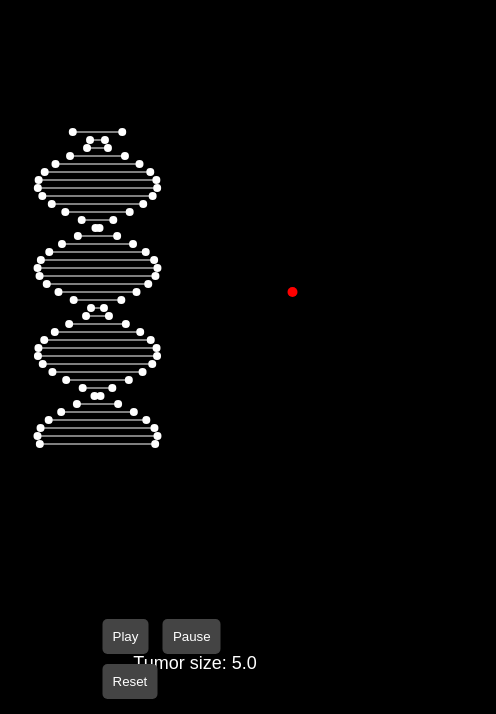
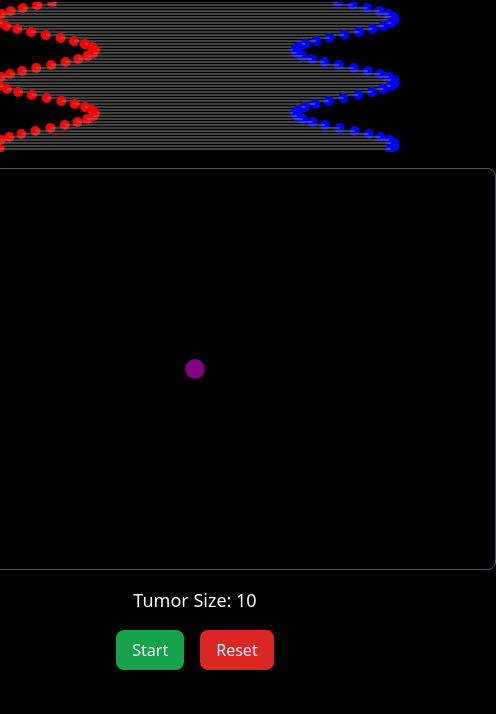
Before and after one commit to avisinha1711-bi/BioAI, a plain HTML site: page index.html in a window 390 px wide. Shown: the part 130-844 px from the top of the page, 496 px wide, since content can reach past the window. Drawn offline with nearby package versions, Linux system fonts and the light colour scheme.

Commit message:
Update index.html

```diff
--- a/index.html
+++ b/index.html
@@ -2,195 +2,156 @@
 <html lang="en">
 <head>
   <meta charset="UTF-8">
-  <title>Cancer Simulation with Angiogenesis</title>
-  <style>
-    body {
-      margin: 0;
-      display: flex;
-      height: 100vh;
-      background: black;
-      color: white;
-      font-family: Arial, sans-serif;
-    }
-    #dnaCanvas, #tumorCanvas {
-      flex: 1;
-    }
-    #controls {
-      position: absolute;
-      bottom: 10px;
-      left: 50%;
-      transform: translateX(-50%);
-    }
-    button {
-      margin: 5px;
-      padding: 10px;
-      border: none;
-      border-radius: 5px;
-      background: #444;
-      color: white;
-      cursor: pointer;
-    }
-    button:hover {
-      background: #666;
-    }
-    #header {
-      position: absolute;
-      top: 10px;
-      width: 100%;
-      text-align: center;
-      font-size: 24px;
-      font-weight: bold;
-      color: cyan;
-    }
-    #sizeDisplay {
-      position: absolute;
-      bottom: 40px;
-      width: 100%;
-      text-align: center;
-      font-size: 18px;
-      color: white;
-    }
-  </style>
+  <title>Cancer & DNA Simulation</title>
+  <script src="https://cdn.tailwindcss.com"></script>
 </head>
-<body>
-  <div id="header">CANCER METASTASIS BY BioAI</div>
-  <canvas id="dnaCanvas"></canvas>
-  <canvas id="tumorCanvas"></canvas>
-  <div id="sizeDisplay">Tumor size: 0</div>
-  <div id="controls">
-    <button onclick="playSim()">Play</button>
-    <button onclick="pauseSim()">Pause</button>
-    <button onclick="resetSim()">Reset</button>
+<body class="bg-black text-white flex flex-col items-center justify-center min-h-screen overflow-hidden">
+  <h1 class="text-cyan-400 text-3xl font-bold mb-4">CANCER METASTASIS BY BioAI</h1>
+
+  <!-- DNA Helix (background) -->
+  <canvas id="dnaCanvas" width="600" height="150" class="mb-4"></canvas>
+
+  <!-- Cancer Simulation -->
+  <canvas id="cancerCanvas" width="600" height="400" class="border border-gray-600 rounded-lg"></canvas>
+
+  <div id="tumorSize" class="mt-4 text-lg"></div>
+
+  <div class="mt-4 flex space-x-4">
+    <button onclick="startSimulation()" class="bg-green-600 hover:bg-green-700 text-white px-4 py-2 rounded-lg">Start</button>
+    <button onclick="resetSimulation()" class="bg-red-600 hover:bg-red-700 text-white px-4 py-2 rounded-lg">Reset</button>
   </div>
 
   <script>
-    // DNA Double Helix (left)
-    const dnaCanvas = document.getElementById('dnaCanvas');
-    const dnaCtx = dnaCanvas.getContext('2d');
-    dnaCanvas.width = window.innerWidth / 2;
-    dnaCanvas.height = window.innerHeight;
+    /* DNA Helix Animation */
+    const dnaCanvas = document.getElementById("dnaCanvas");
+    const dnaCtx = dnaCanvas.getContext("2d");
+    let angle = 0;
 
-    let angle = 0;
     function drawDNA() {
       dnaCtx.clearRect(0, 0, dnaCanvas.width, dnaCanvas.height);
-      const midX = dnaCanvas.width / 2;
-      const midY = dnaCanvas.height / 2;
-      const spacing = 8;
+      for (let i = 0; i < 50; i++) {
+        let x1 = 150 + Math.sin(angle + i * 0.3) * 50;
+        let x2 = 450 + Math.sin(angle + i * 0.3 + Math.PI) * 50;
+        let y = i * 3;
+        dnaCtx.beginPath();
+        dnaCtx.arc(x1, y, 5, 0, Math.PI * 2);
+        dnaCtx.fillStyle = "red";
+        dnaCtx.fill();
 
-      for (let i = -20; i < 20; i++) {
-        const y = midY + i * spacing;
-        const x1 = midX + Math.sin(angle + i * 0.3) * 60;
-        const x2 = midX + Math.sin(angle + i * 0.3 + Math.PI) * 60;
+        dnaCtx.beginPath();
+        dnaCtx.arc(x2, y, 5, 0, Math.PI * 2);
+        dnaCtx.fillStyle = "blue";
+        dnaCtx.fill();
 
         dnaCtx.beginPath();
         dnaCtx.moveTo(x1, y);
         dnaCtx.lineTo(x2, y);
-        dnaCtx.strokeStyle = 'white';
+        dnaCtx.strokeStyle = "gray";
         dnaCtx.stroke();
-
-        dnaCtx.beginPath();
-        dnaCtx.arc(x1, y, 4, 0, 2 * Math.PI);
-        dnaCtx.fillStyle = 'white';
-        dnaCtx.fill();
-
-        dnaCtx.beginPath();
-        dnaCtx.arc(x2, y, 4, 0, 2 * Math.PI);
-        dnaCtx.fillStyle = 'white';
-        dnaCtx.fill();
       }
-      angle += 0.05;
+      angle += 0.01; // slow rotation
       requestAnimationFrame(drawDNA);
     }
     drawDNA();
 
-    // Tumor Simulation with Angiogenesis (right)
-    const tumorCanvas = document.getElementById('tumorCanvas');
-    const tumorCtx = tumorCanvas.getContext('2d');
-    tumorCanvas.width = window.innerWidth / 2;
-    tumorCanvas.height = window.innerHeight;
+    /* Cancer Simulation */
+    const canvas = document.getElementById("cancerCanvas");
+    const ctx = canvas.getContext("2d");
+    const tumorSizeDisplay = document.getElementById("tumorSize");
 
-    let tumorSize = 5;
+    let tumor = { x: 300, y: 200, size: 10 };
+    let vessels = [];
+    let metastasis = [];
     let growing = false;
-    let vessels = [];
-    let dots = [];
 
     function drawTumor() {
-      tumorCtx.clearRect(0, 0, tumorCanvas.width, tumorCanvas.height);
-      const midX = tumorCanvas.width / 2;
-      const midY = tumorCanvas.height / 2;
-
-      // Draw tumor (red blob)
-      tumorCtx.beginPath();
-      tumorCtx.arc(midX, midY, tumorSize, 0, 2 * Math.PI);
-      tumorCtx.fillStyle = 'red';
-      tumorCtx.fill();
-
-      // Draw vessels with irregular curves
-      tumorCtx.strokeStyle = 'red';
-      vessels.forEach(v => {
-        tumorCtx.beginPath();
-        tumorCtx.moveTo(v.x, v.y);
-        let cx = v.x;
-        let cy = v.y;
-        for (let i = 0; i < v.segments; i++) {
-          const nx = cx + v.len / v.segments * Math.cos(v.angle + (Math.random() - 0.5) * 0.5);
-          const ny = cy + v.len / v.segments * Math.sin(v.angle + (Math.random() - 0.5) * 0.5);
-          tumorCtx.lineTo(nx, ny);
-          cx = nx;
-          cy = ny;
-        }
-        tumorCtx.stroke();
-      });
-
-      // Draw metastatic red dots
-      dots.forEach(d => {
-        tumorCtx.beginPath();
-        tumorCtx.arc(d.x, d.y, 3, 0, 2 * Math.PI);
-        tumorCtx.fillStyle = 'red';
-        tumorCtx.fill();
-      });
-
-      document.getElementById('sizeDisplay').textContent = `Tumor size: ${tumorSize.toFixed(1)}`;
+      ctx.beginPath();
+      ctx.arc(tumor.x, tumor.y, tumor.size, 0, Math.PI * 2);
+      ctx.fillStyle = "purple";
+      ctx.fill();
     }
 
-    function updateTumor() {
-      if (growing) {
-        tumorSize += 0.05; // slower growth speed
+    function drawVessels() {
+      ctx.strokeStyle = "red";
+      ctx.lineWidth = 2;
+      vessels.forEach(v => {
+        ctx.beginPath();
+        ctx.moveTo(v.x, v.y);
+        for (let i = 1; i < v.path.length; i++) {
+          ctx.lineTo(v.path[i].x, v.path[i].y);
+        }
+        ctx.stroke();
+      });
+    }
 
-        // Sprout vessels after threshold
-        if (tumorSize > 40 && Math.random() < 0.1) {
-          const angle = Math.random() * Math.PI * 2;
-          vessels.push({
-            x: tumorCanvas.width / 2 + Math.cos(angle) * tumorSize,
-            y: tumorCanvas.height / 2 + Math.sin(angle) * tumorSize,
-            angle: angle,
-            len: 30 + Math.random() * 30,
-            segments: 5 + Math.floor(Math.random() * 5)
-          });
+    function drawMetastasis() {
+      metastasis.forEach(dot => {
+        ctx.beginPath();
+        ctx.arc(dot.x, dot.y, 3, 0, Math.PI * 2);
+        ctx.fillStyle = "red";
+        ctx.fill();
+      });
+    }
+
+    function updateTumorSize() {
+      tumorSizeDisplay.textContent = "Tumor Size: " + Math.round(tumor.size);
+      tumorSizeDisplay.style.color = tumor.size > 50 ? "red" : "white";
+    }
+
+    function growTumor() {
+      if (!growing) return;
+      tumor.size += 0.2;
+
+      if (Math.random() < 0.1) {
+        let angle = Math.random() * Math.PI * 2;
+        let path = [];
+        let startX = tumor.x + Math.cos(angle) * tumor.size;
+        let startY = tumor.y + Math.sin(angle) * tumor.size;
+
+        path.push({ x: startX, y: startY });
+        let curX = startX, curY = startY;
+
+        for (let i = 0; i < 10; i++) {
+          curX += (Math.random() - 0.5) * 15;
+          curY += (Math.random() - 0.5) * 15;
+          path.push({ x: curX, y: curY });
         }
 
-        // Produce metastatic red dots outside tumor
-        if (tumorSize > 30 && Math.random() < 0.02) {
-          dots.push({
-            x: Math.random() * tumorCanvas.width,
-            y: Math.random() * tumorCanvas.height
-          });
-        }
+        vessels.push({ x: tumor.x, y: tumor.y, path });
       }
+
+      if (Math.random() < 0.05) {
+        metastasis.push({
+          x: Math.random() * canvas.width,
+          y: Math.random() * canvas.height
+        });
+      }
+
+      ctx.clearRect(0, 0, canvas.width, canvas.height);
       drawTumor();
-      requestAnimationFrame(updateTumor);
+      drawVessels();
+      drawMetastasis();
+      updateTumorSize();
+
+      requestAnimationFrame(growTumor);
     }
 
-    function playSim() { growing = true; }
-    function pauseSim() { growing = false; }
-    function resetSim() {
-      growing = false;
-      tumorSize = 5;
-      vessels = [];
-      dots = [];
+    function startSimulation() {
+      growing = true;
+      growTumor();
     }
 
-    updateTumor();
+    function resetSimulation() {
+      growing = false;
+      tumor = { x: 300, y: 200, size: 10 };
+      vessels = [];
+      metastasis = [];
+      ctx.clearRect(0, 0, canvas.width, canvas.height);
+      drawTumor();
+      updateTumorSize();
+    }
+
+    resetSimulation();
   </script>
 </body>
 </html>
```
